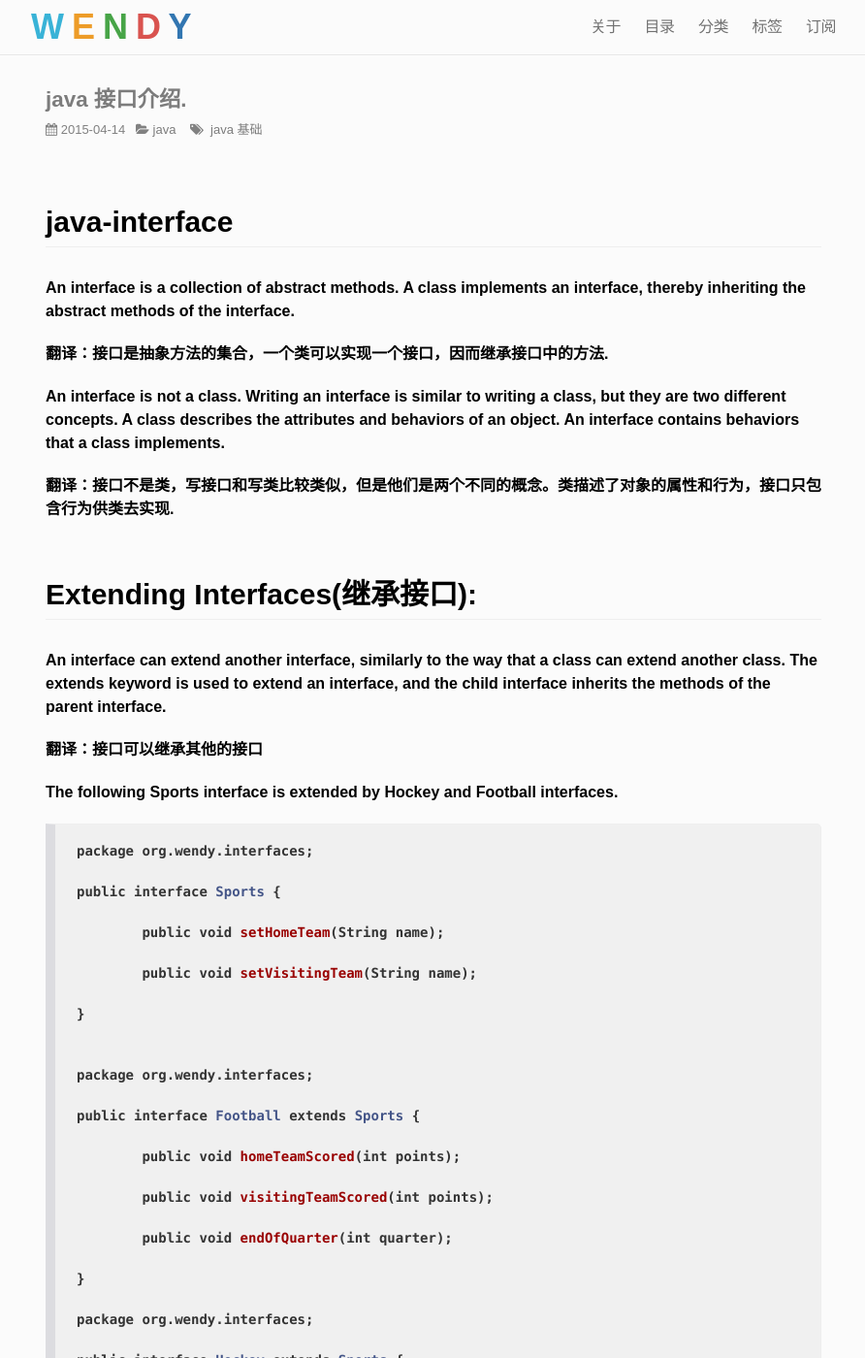
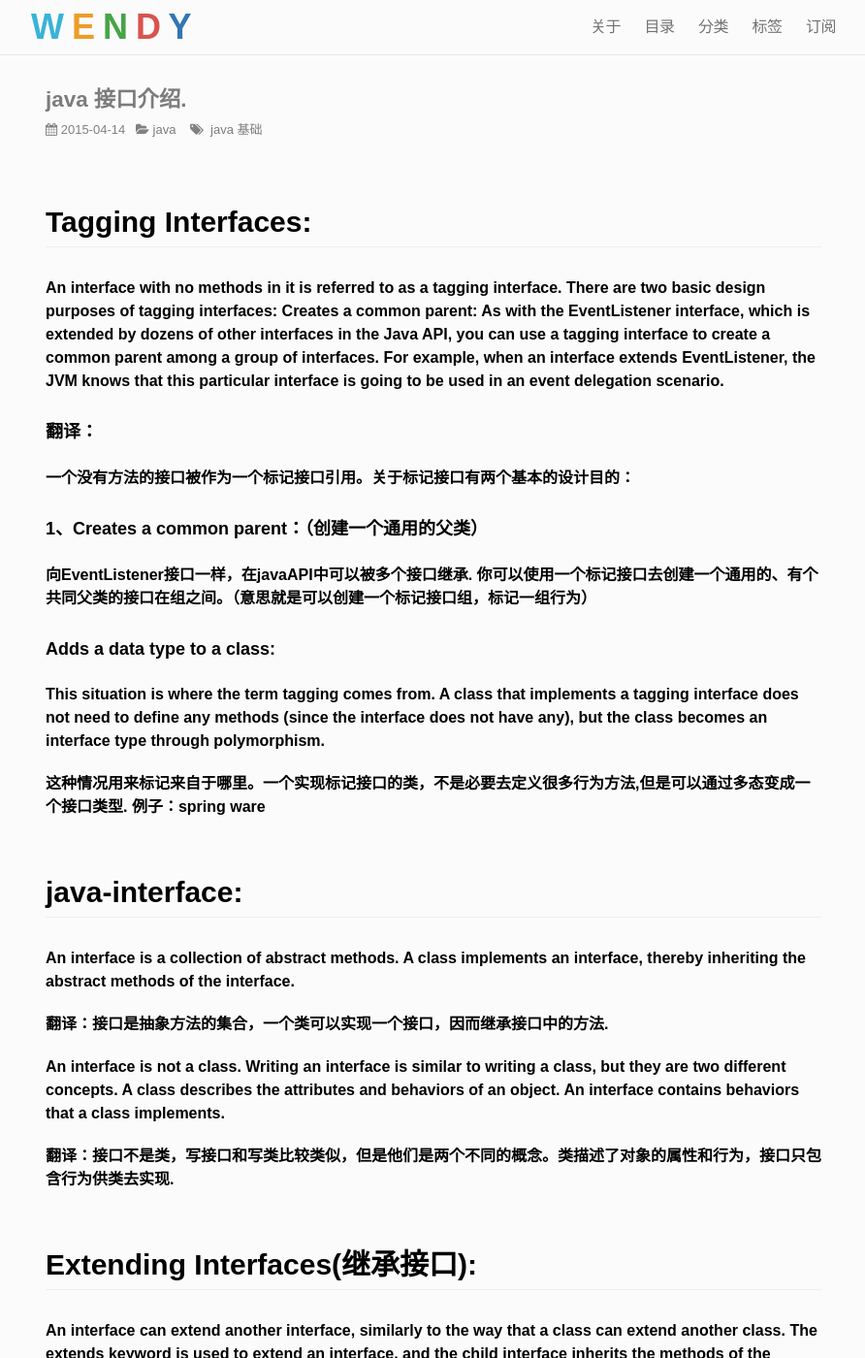
Before and after one commit to ywendy/ywendy.github.io, a Jekyll site: the page built from _posts/2015-4-14-java-interface.md, in a window 1280 px wide and 1400 px high. Shown: the whole window at 97% size, without its empty margins (193-1085 px from the left). Built offline with Jekyll 4.4.1, drawn with Linux system fonts in a browser that asks for light colours; nearby versions of some CDN libraries; Markdown is read by kramdown in place of the engine named in the settings; comment, search, counter and statistics services are not loaded; some of the changed text lies outside the part shown.

Commit message:
interface6

```diff
--- a/_posts/2015-4-14-java-interface.md
+++ b/_posts/2015-4-14-java-interface.md
@@ -5,8 +5,38 @@ category: java
 tags: java 基础
 ---
 
+##Tagging Interfaces:
 
-##java-interface
+An interface with no methods in it is referred to as a tagging interface.
+There are two basic design purposes of tagging interfaces:
+Creates a common parent: As with the EventListener interface,
+which is extended by dozens of other interfaces in the Java API,
+you can use a tagging interface to create a common parent among a group of interfaces.
+For example, when an interface extends EventListener,
+the JVM knows that this particular interface is going to be used in an event delegation scenario.
+
+
+
+
+
+####翻译：
+一个没有方法的接口被作为一个标记接口引用。关于标记接口有两个基本的设计目的：
+####1、Creates a common parent：（创建一个通用的父类）
+向EventListener接口一样，在javaAPI中可以被多个接口继承.
+你可以使用一个标记接口去创建一个通用的、有个共同父类的接口在组之间。（意思就是可以创建一个标记接口组，标记一组行为）
+
+
+####Adds a data type to a class:
+This situation is where the term tagging comes from.
+A class that implements a tagging interface does not need to define any methods
+(since the interface does not have any), but the class becomes an interface type through polymorphism.
+
+这种情况用来标记来自于哪里。一个实现标记接口的类，不是必要去定义很多行为方法,但是可以通过多态变成一个接口类型.
+例子：spring ware
+
+
+
+##java-interface:
 An interface is a collection of abstract methods. A class implements an interface, thereby inheriting the abstract methods of the interface.
 
 翻译：接口是抽象方法的集合，一个类可以实现一个接口，因而继承接口中的方法.
@@ -65,5 +95,6 @@ public interface Hockey extends Sports {
 The Hockey interface has four methods, but it inherits two from Sports; thus,
  a class that implements Hockey needs to implement all six methods.
  Similarly, a class that implements Football needs to define the three methods from Football and the two methods from Sports.
-接口Hockey 有4个方法，但是他从Sport接口中继承了2个方法，因而，一个类去实现Hockey接口，需要去
+
+翻译：接口Hockey 有4个方法，但是他从Sport接口中继承了2个方法，因而，一个类去实现Hockey接口，需要去
 实现6个方法，相似的是一个类实现接口Football 必须去实现Football中的三个方法和Sports中的2个方法。
```
